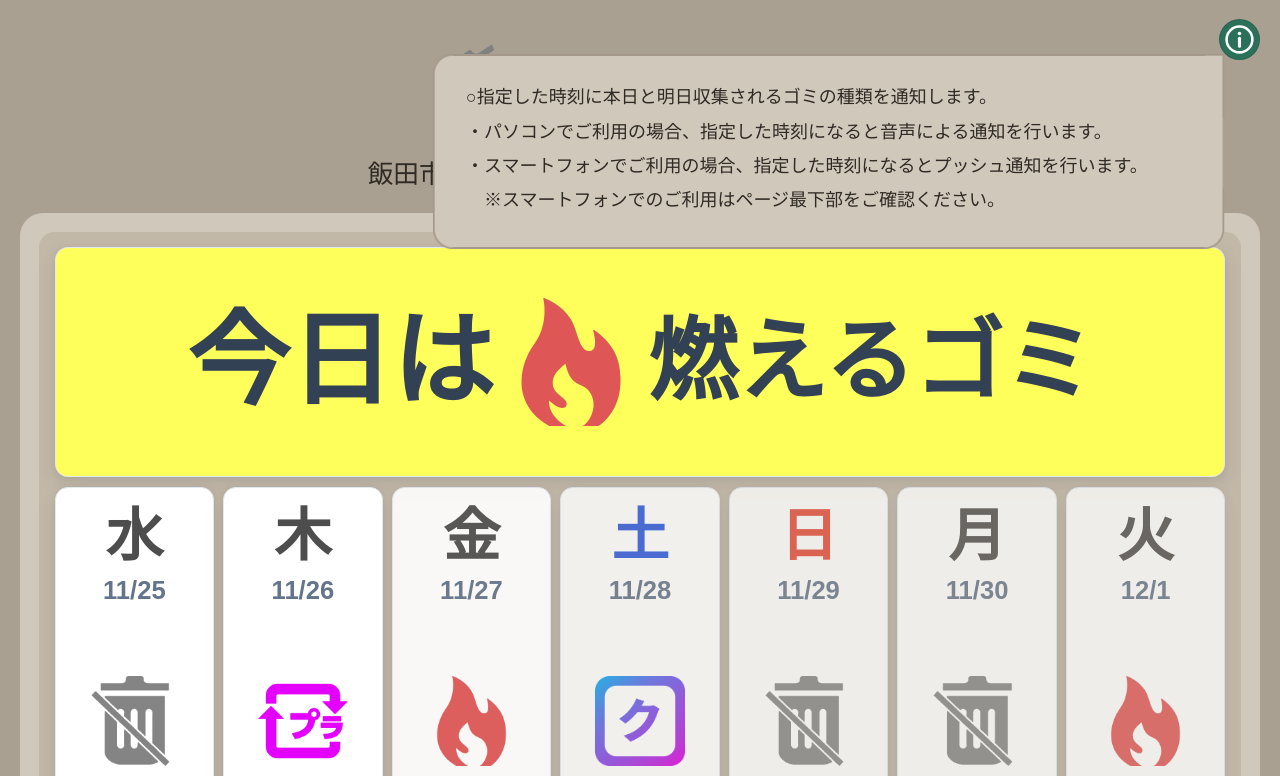
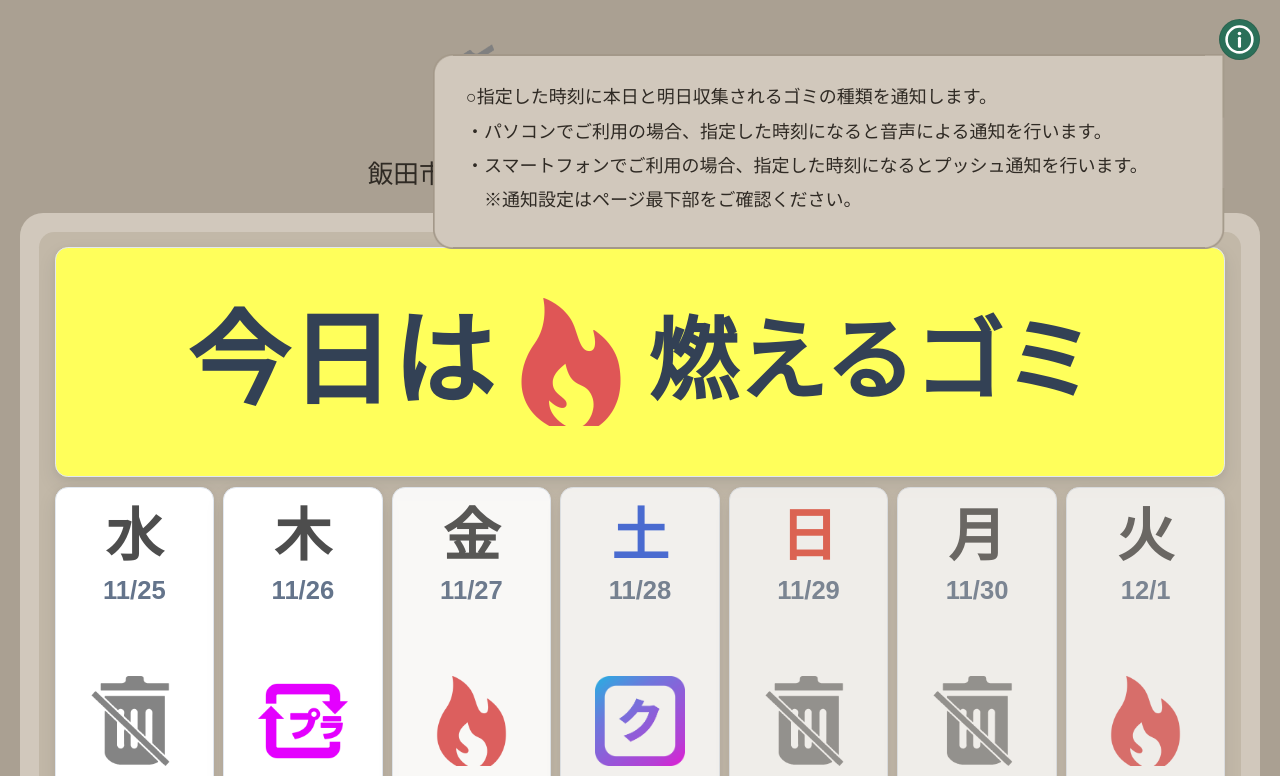
Before and after one commit to dsa32358-gif/GomiCall01, a plain HTML site: page index.html in a window 1280 px wide. Both pictures are taken after a click on the button "このサイトの使い方を表示". Shown: the top 776 px of the page. Drawn offline with Linux system fonts and the light colour scheme.

Commit message:
Update index.html

```diff
--- a/index.html
+++ b/index.html
@@ -28,7 +28,7 @@
 					<path d="M12 11v6.2" fill="none" stroke="currentColor" stroke-width="2.4" stroke-linecap="round"/>
 				</svg>
 			</button>
-			<div class="description" id="info-description" hidden>○指定した時刻に本日と明日収集されるゴミの種類を通知します。<br>・パソコンでご利用の場合、指定した時刻になると音声による通知を行います。<br>・スマートフォンでご利用の場合、指定した時刻になるとプッシュ通知を行います。<br>　※スマートフォンでのご利用はページ最下部をご確認ください。</div>
+			<div class="description" id="info-description" hidden>○指定した時刻に本日と明日収集されるゴミの種類を通知します。<br>・パソコンでご利用の場合、指定した時刻になると音声による通知を行います。<br>・スマートフォンでご利用の場合、指定した時刻になるとプッシュ通知を行います。<br>　※通知設定はページ最下部をご確認ください。</div>
 		</div>
 		<h1 class="site-title"><img src="images/GomiCallLogo.png" alt="GomiCall" width="1000" height="422"></h1>
 		<p class="site-subtitle">飯田市鼎 切石・名古熊のゴミ収集日カレンダー</p>
```
